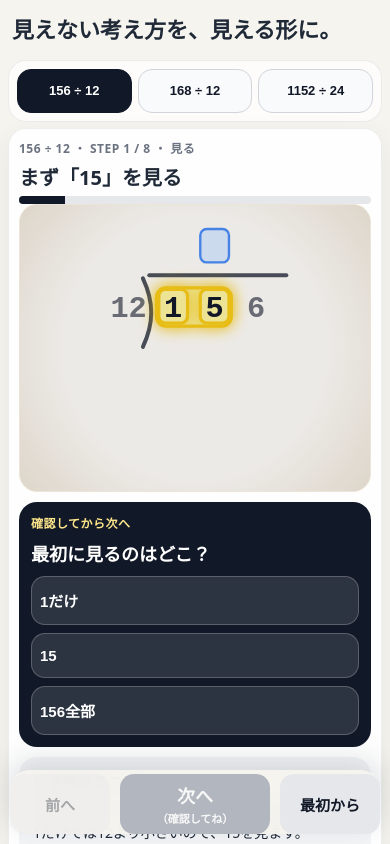
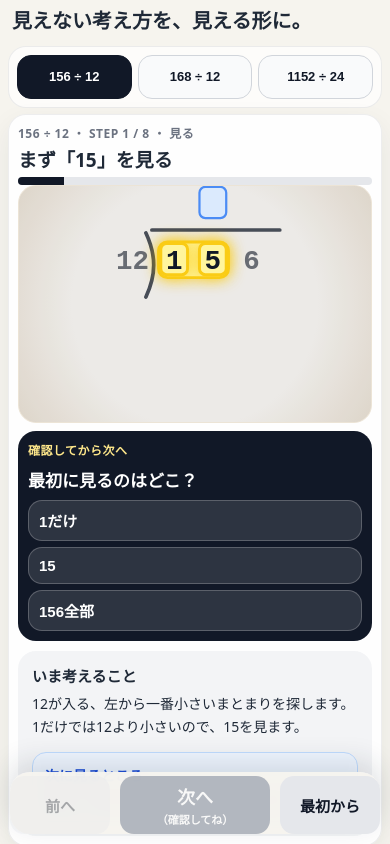
Before and after one commit to nemoto-works/math-decoder, a React (Vite) app: page / in a window 390 px wide. Shown: the top 844 px of the page. Built offline with nearby package versions, Linux system fonts and the light colour scheme.

Commit message:
Shrink four digit vertical layout

```diff
--- a/src/four-digit-layout.css
+++ b/src/four-digit-layout.css
@@ -1,42 +1,78 @@
-/* 4桁÷2桁の筆算だけをコンパクトにして、操作ボタンを見える位置へ戻す */
+/* 4桁÷2桁の筆算だけをコンパクトにして、操作ボタンと確認カードを見える位置へ戻す */
 .division-svg {
   max-width: 330px;
 }
 
+.four-digit-active .hero {
+  padding-top: 0;
+}
+
+.four-digit-active .hero h1 {
+  font-size: 20px;
+  margin-bottom: 0;
+}
+
 .four-digit-active .lesson-card {
-  padding: 10px;
+  padding: 9px;
 }
 
 .four-digit-active .lesson-head {
-  gap: 4px;
+  gap: 3px;
 }
 
 .four-digit-active .lesson-head h2 {
-  font-size: 20px;
-  line-height: 1.25;
+  font-size: 19px;
+  line-height: 1.2;
 }
 
 .four-digit-active .paper-panel {
   padding: 0;
+  max-height: 255px;
+  overflow: hidden;
+}
+
+.four-digit-active .spotlight-stage {
+  max-height: 255px;
+  overflow: hidden;
 }
 
 .four-digit-active .division-svg {
-  width: min(100%, 268px);
-  max-width: 268px;
+  width: min(100%, 250px);
+  max-width: 250px;
+  transform: translateY(-18px);
+  transform-origin: center top;
 }
 
 .four-digit-active .division-svg text,
 .four-digit-active .svg-digit {
-  font-size: 38px;
+  font-size: 37px;
 }
 
 .four-digit-active .actions {
-  margin-top: 4px;
+  margin-top: 2px;
 }
 
 .four-digit-active .actions button {
-  min-height: 40px;
-  padding: 8px 6px;
+  min-height: 38px;
+  padding: 7px 6px;
+}
+
+.four-digit-active .check-card {
+  margin-top: 8px;
+  padding: 10px;
+}
+
+.four-digit-active .check-card h3 {
+  font-size: 17px;
+  margin-bottom: 8px;
+}
+
+.four-digit-active .check-options {
+  gap: 6px;
+}
+
+.four-digit-active .check-option {
+  padding: 9px 10px;
 }
 
 @media (max-width: 420px) {
@@ -45,12 +81,14 @@
   }
 
   .four-digit-active .division-svg {
-    width: min(100%, 255px);
-    max-width: 255px;
+    width: min(100%, 238px);
+    max-width: 238px;
+    transform: translateY(-22px);
   }
 
-  .four-digit-active .paper-panel {
-    padding: 0;
+  .four-digit-active .paper-panel,
+  .four-digit-active .spotlight-stage {
+    max-height: 238px;
   }
 }
 
```
